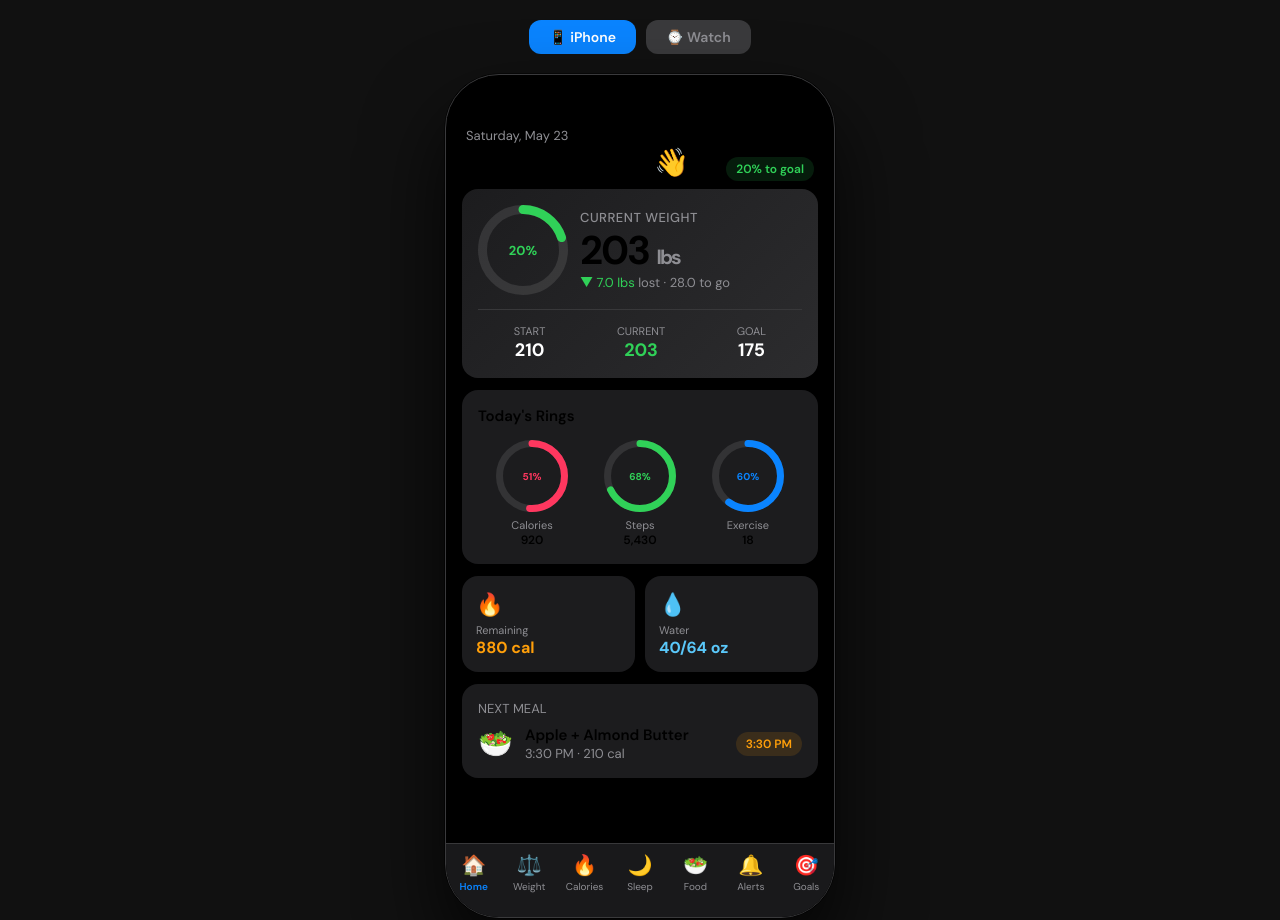
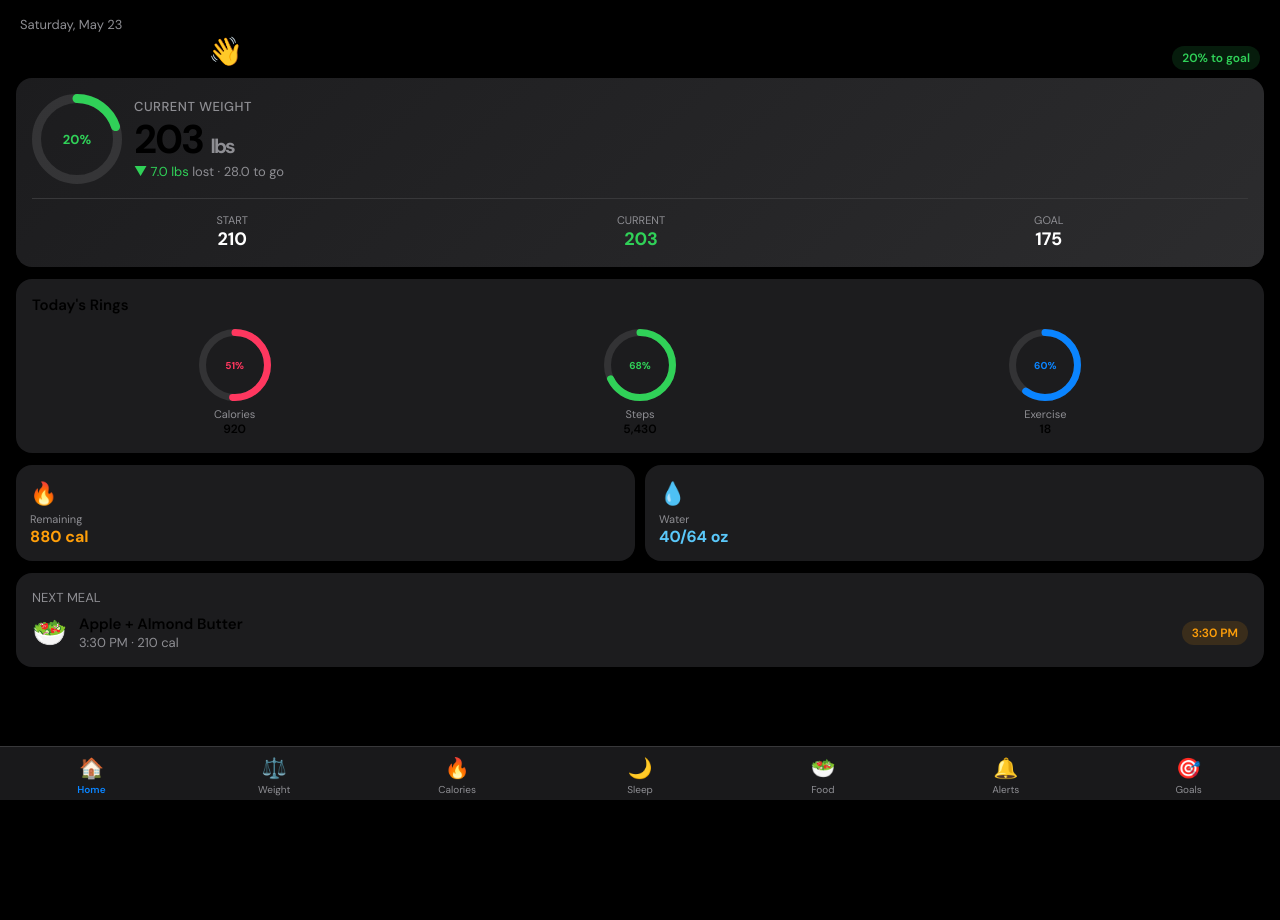
Before and after one commit to Idel-Dice/Shape, a plain HTML site: page index.html in a window 1280 px wide. After the commit the page ends 800 px from the top, so only its background shows below. Drawn offline with Linux system fonts and the light colour scheme.

Commit message:
Notch Removal

```diff
--- a/index.html
+++ b/index.html
@@ -25,57 +25,36 @@
     --teal: #5AC8FA;
   }
   * { box-sizing: border-box; margin: 0; padding: 0; -webkit-tap-highlight-color: transparent; }
-  html, body { height: 100%; background: #111; font-family: 'DM Sans', -apple-system, sans-serif; }
+  html, body { height: 100%; background: var(--bg); font-family: 'DM Sans', -apple-system, sans-serif; }
 
   #app {
-    display: flex; flex-direction: column; align-items: center;
-    padding: 20px 16px 40px; min-height: 100vh; background: #111;
+    width: 100%; min-height: 100svh; background: var(--bg);
   }
 
-  .device-toggle { display: flex; gap: 10px; margin-bottom: 20px; }
-  .toggle-btn {
-    padding: 8px 20px; border-radius: 12px; border: none;
-    font-family: inherit; font-size: 14px; font-weight: 600;
-    cursor: pointer; transition: background 0.2s, color 0.2s;
+  /* PHONE = full screen */
+  .phone {
+    width: 100%; min-height: 100svh; background: var(--bg);
+    position: relative;
   }
-  .toggle-btn.active { background: var(--blue); color: #fff; }
-  .toggle-btn.inactive { background: #3A3A3C; color: var(--sub); }
-
-  /* PHONE */
-  .phone {
-    width: 390px; min-height: 844px; background: var(--bg);
-    border-radius: 54px; border: 1.5px solid #3A3A3C;
-    overflow: hidden; position: relative;
-    box-shadow: 0 40px 80px rgba(0,0,0,0.8), 0 0 0 0.5px #000;
-    transition: all 0.4s cubic-bezier(0.34,1.56,0.64,1);
-  }
-  .phone.watch-mode { width: 198px; min-height: 242px; border-radius: 44px; }
-  @media(max-width:430px) { .phone { width: 100%; border-radius: 0; min-height: 100svh; } }
-
-  .notch {
-    position: absolute; top: 0; left: 50%; transform: translateX(-50%);
-    width: 120px; height: 34px; background: #000;
-    border-radius: 0 0 20px 20px; z-index: 10;
-  }
-  .phone.watch-mode .notch { display: none; }
 
   .screen-content {
-    height: calc(100% - 82px); overflow-y: auto; overflow-x: hidden;
+    height: calc(100svh - 82px); overflow-y: auto; overflow-x: hidden;
     scrollbar-width: none;
   }
   .screen-content::-webkit-scrollbar { display: none; }
-  .phone.watch-mode .screen-content { height: 100%; }
 
   .screen { opacity: 1; transform: translateX(0); transition: opacity 0.25s, transform 0.25s; }
   .screen.animating { opacity: 0; transform: translateX(12px); }
 
   /* BOTTOM NAV */
   .bottom-nav {
-    position: absolute; bottom: 0; left: 0; right: 0;
+    position: fixed; bottom: 0; left: 0; right: 0;
     background: rgba(28,28,30,0.92);
     backdrop-filter: blur(20px);
     border-top: 0.5px solid var(--sep);
-    display: flex; padding-bottom: 20px;
+    display: flex;
+    padding-bottom: env(safe-area-inset-bottom, 16px);
+    z-index: 100;
   }
   .nav-btn {
     flex: 1; display: flex; flex-direction: column; align-items: center;
@@ -85,7 +64,6 @@
   }
   .nav-btn.active { color: var(--blue); font-weight: 600; }
   .nav-btn span.icon { font-size: 20px; }
-  .phone.watch-mode .bottom-nav { display: none; }
 
   /* CARDS */
   .card {
@@ -93,7 +71,7 @@
     padding: 16px; margin: 0 16px 12px;
   }
   .card2 { background: var(--card2); border-radius: 12px; padding: 14px; margin-bottom: 10px; }
-  .header { padding: 52px 20px 8px; display: flex; justify-content: space-between; align-items: flex-end; }
+  .header { padding: calc(env(safe-area-inset-top, 16px) + 16px) 20px 8px; display: flex; justify-content: space-between; align-items: flex-end; }
   .big-title { font-size: 28px; font-weight: 700; letter-spacing: -1px; }
   .label { font-size: 13px; color: var(--sub); font-weight: 500; margin-bottom: 4px; text-transform: uppercase; letter-spacing: 0.5px; }
   .big-num { font-size: 48px; font-weight: 700; letter-spacing: -2px; line-height: 1; }
@@ -194,12 +172,7 @@
 </head>
 <body>
 <div id="app">
-  <div class="device-toggle">
-    <button class="toggle-btn active" id="btn-iphone" onclick="setDevice('iphone')">📱 iPhone</button>
-    <button class="toggle-btn inactive" id="btn-watch" onclick="setDevice('watch')">⌚ Watch</button>
-  </div>
   <div class="phone" id="phone">
-    <div class="notch" id="notch"></div>
     <div class="screen-content" id="screen-content">
       <div class="screen" id="screen"></div>
     </div>
@@ -213,7 +186,6 @@ const C = {
   pink:'#FF375F', purple:'#BF5AF2', teal:'#5AC8FA', sub:'#8E8E93'
 };
 
-let watchMode = false;
 let currentScreen = 'dashboard';
 
 let state = {
@@ -675,29 +647,9 @@ function renderGoals(){
   </div>`;
 }
 
-function renderWatch(){
-  const op=overallProgress(), net=netCals(), rem=remaining(), lost=lostSoFar();
-  const now=new Date(); const h=now.getHours().toString().padStart(2,'0'); const m=now.getMinutes().toString().padStart(2,'0');
-  return `
-  <div class="watch-face">
-    <div class="watch-time">${h}:${m}</div>
-    <div class="watch-rings">
-      ${[
-        {p:pct(net,state.calories.goal),c:C.pink},
-        {p:pct(state.goals.exerciseMin.current,state.goals.exerciseMin.target),c:C.green},
-        {p:pct(state.goals.dailySteps.current,state.goals.dailySteps.target),c:C.blue},
-      ].map(r=>ring(44,4,r.p,r.c,`<span style="font-size:8px;color:${r.c}">${Math.round(r.p*100)}%</span>`)).join('')}
-    </div>
-    <div class="watch-card">
-      <div style="font-size:9px;color:var(--sub)">WEIGHT</div>
-      <div style="font-size:22px;font-weight:800">${state.currentWeight} <span style="font-size:11px;color:var(--sub)">lbs</span></div>
-      <div style="font-size:10px;color:${C.green}">▼ ${lost.toFixed(1)} lbs lost</div>
-    </div>
-    <div class="watch-card">
-      <div style="font-size:9px;color:var(--sub)">REMAINING</div>
-      <div style="font-size:18px;font-weight:700;color:${rem>0?C.orange:C.pink}">${rem} <span style="font-size:10px">cal</span></div>
-    </div>
-  </div>`;
+function getScreenHTML(){
+  const map={dashboard:renderDashboard,weight:renderWeight,calories:renderCalories,sleep:renderSleep,food:renderFood,reminders:renderReminders,goals:renderGoals};
+  return (map[currentScreen]||renderDashboard)();
 }
 
 const tabs=[
@@ -726,31 +678,6 @@ function navigate(id){
     el.classList.remove('animating');
   },200);
   renderNav();
-}
-
-function getScreenHTML(){
-  if(watchMode) return renderWatch();
-  const map={dashboard:renderDashboard,weight:renderWeight,calories:renderCalories,sleep:renderSleep,food:renderFood,reminders:renderReminders,goals:renderGoals};
-  return (map[currentScreen]||renderDashboard)();
-}
-
-function setDevice(d){
-  watchMode=d==='watch';
-  const phone=document.getElementById('phone');
-  const notch=document.getElementById('notch');
-  const nav=document.getElementById('bottom-nav');
-  if(watchMode){
-    phone.classList.add('watch-mode');
-    notch.style.display='none';
-    nav.style.display='none';
-  } else {
-    phone.classList.remove('watch-mode');
-    notch.style.display='block';
-    nav.style.display='flex';
-  }
-  document.getElementById('btn-iphone').className='toggle-btn '+(watchMode?'inactive':'active');
-  document.getElementById('btn-watch').className='toggle-btn '+(watchMode?'active':'inactive');
-  document.getElementById('screen').innerHTML=getScreenHTML();
 }
 
 function logWeight(){
```
